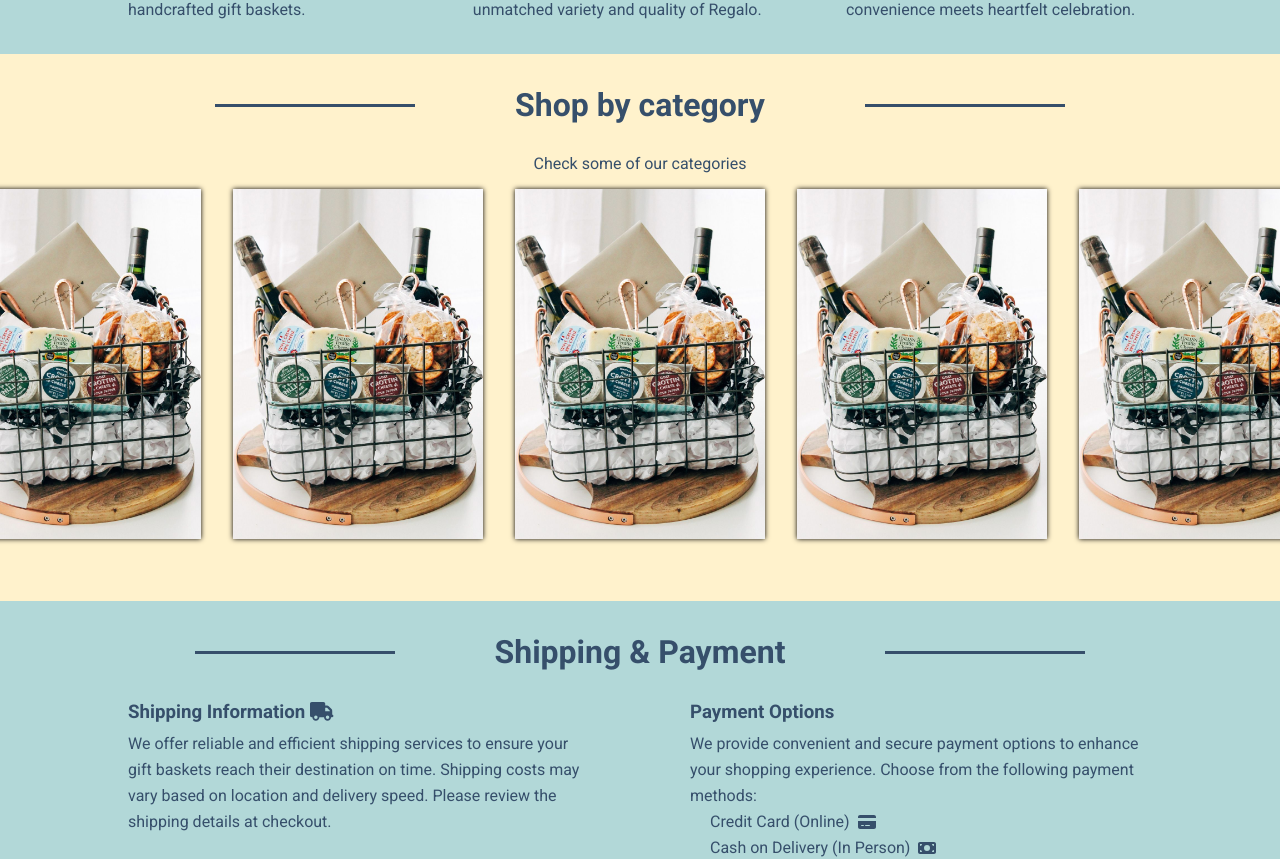
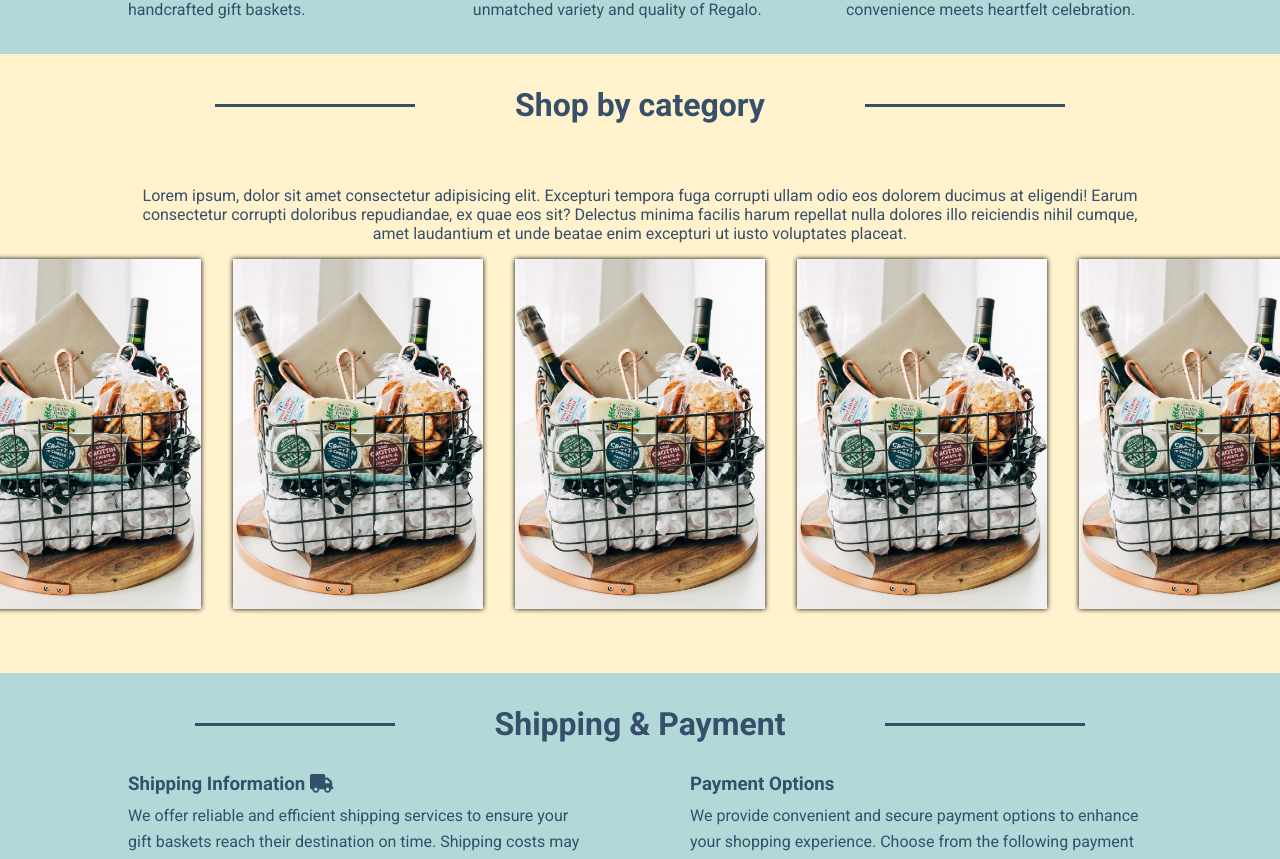
Before and after one commit to MilanJulinac42/gb-client, a Next.js app: page / in a window 1280 px wide. Shown: the part 1777-2636 px from the top of the page. Built offline with nearby package versions, Linux system fonts and the light colour scheme.

Commit message:
gb-86 home page categories section is responsive

```diff
--- a/layout/homePageCategoriesSection/HomePageCategoriesSection.module.scss
+++ b/layout/homePageCategoriesSection/HomePageCategoriesSection.module.scss
@@ -6,12 +6,15 @@
   flex-direction: column;
   width: 80%;
   align-items: center;
-    justify-content: center;
   margin: auto;
   gap: 16px;
   margin-bottom: 32px;
   margin-top: 30px;
   color: $logo-color;
+
+  .text {
+    text-align: center;
+  }
 }
 
 .gallery {
@@ -19,5 +22,9 @@
   flex-wrap: nowrap;
   justify-content: center;
   gap: 32px;
-    padding-bottom: 30px;
 }
+
+.sliderWrapper {
+  padding-top: $extra-large-padding;
+  padding-bottom: $extra-large-padding;
+}
--- a/layout/homePageCategoriesSection/HomePageCategoriesSection.tsx
+++ b/layout/homePageCategoriesSection/HomePageCategoriesSection.tsx
@@ -1,8 +1,14 @@
 import React from "react";
 import styles from "./HomePageCategoriesSection.module.scss";
 import ProductCard from "../../components/productCard/ProductCard";
+import Slider from "react-slick";
+import "slick-carousel/slick/slick.css";
+import "slick-carousel/slick/slick-theme.css";
+import { useMediaQuery } from "react-responsive";
 
 const HomePageCategoriesSection: React.FC = () => {
+  const isSmallScreen = useMediaQuery({ query: "(max-width: 768px)" });
+
   const products = [
     { name: "Birthday category", amountOfItems: 5, imageUrl: "/gb1.jpg" },
     { name: "Gourmet category", amountOfItems: 3, imageUrl: "/gb1.jpg" },
@@ -10,15 +16,59 @@ const HomePageCategoriesSection: React.FC = () => {
     { name: "Lovers category", amountOfItems: 2, imageUrl: "/gb1.jpg" },
     { name: "Random category", amountOfItems: 11, imageUrl: "/gb1.jpg" },
   ];
+
+  const settings = {
+    dots: false,
+    infinite: true,
+    speed: 500,
+    slidesToShow: 1,
+    slidesToScroll: 1,
+    centerMode: true,
+    centerPadding: "40px",
+    autoplay: true,
+    autoplaySpeed: 2000,
+    pauseOnHover: true,
+    responsive: [
+      {
+        breakpoint: 768,
+        settings: {
+          slidesToShow: 1,
+          slidesToScroll: 1,
+          infinite: true,
+          dots: false,
+        },
+      },
+    ],
+  };
+
   return (
+    <div className={styles.sliderWrapper}>
+      {isSmallScreen ? (
+        <Slider {...settings}>
+          {products.map((product, index) => (
+            <div key={index} className={styles.sliderItem}>
+              <ProductCard {...product} />
+            </div>
+          ))}
+        </Slider>
+      ) : (
         <div className={styles.wrapper}>
-      <p>Check some of our categories</p>
+          <p className={styles.text}>
+            Lorem ipsum, dolor sit amet consectetur adipisicing elit. Excepturi
+            tempora fuga corrupti ullam odio eos dolorem ducimus at eligendi!
+            Earum consectetur corrupti doloribus repudiandae, ex quae eos sit?
+            Delectus minima facilis harum repellat nulla dolores illo reiciendis
+            nihil cumque, amet laudantium et unde beatae enim excepturi ut iusto
+            voluptates placeat.
+          </p>
           <div className={styles.gallery}>
             {products.map((product, index) => (
               <ProductCard key={index} {...product} />
             ))}
           </div>
         </div>
+      )}
+    </div>
   );
 };
 
```
Lines whose indentation alone changed are shown as unchanged.
